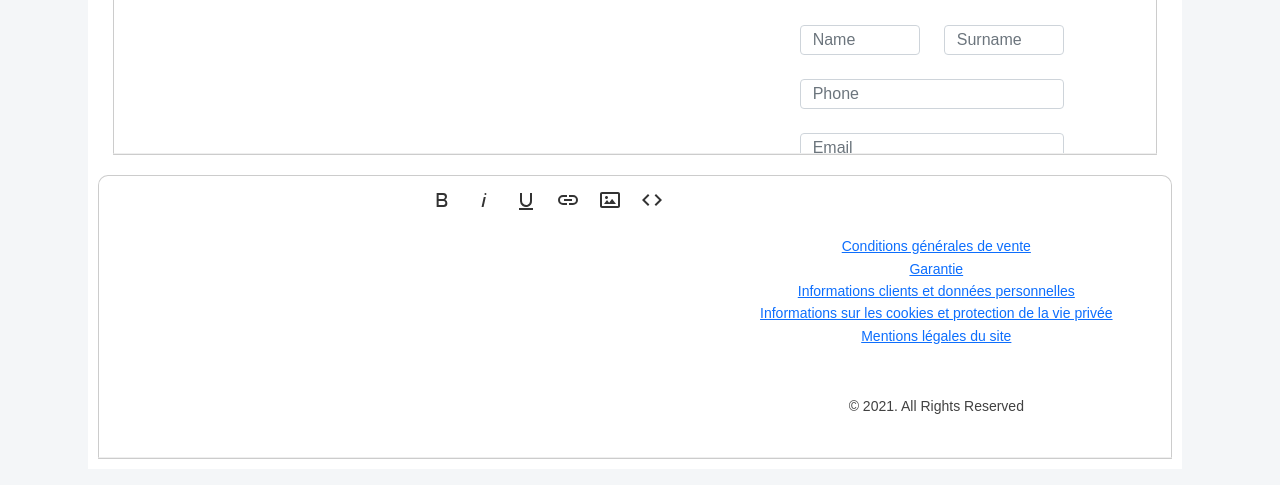
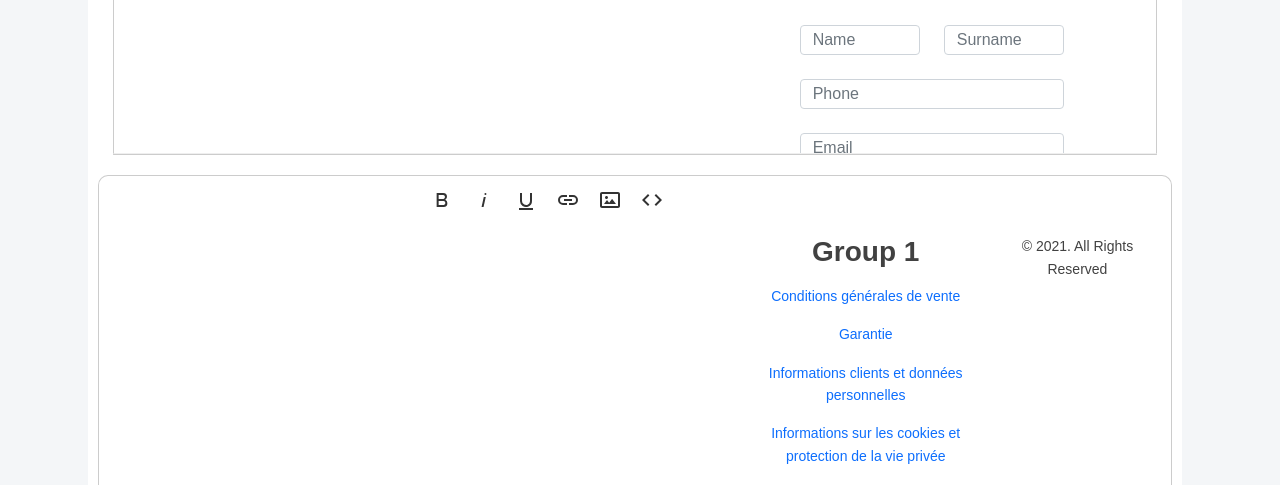
Before and after one commit to witocorp/landings-creator, a Yii app: template backend/views/landing/create.php in a window 1280 px wide. Shown: the part 6015-6500 px from the top of the page. Run offline with PHP 8.4 and a stand-in for Yii, Linux system fonts and the light colour scheme; the template is opened without the code that fills it, so the values that code supplies are empty; form fields are guessed from the names that the template uses; some libraries are stand-ins or nearby versions.

Commit message:
textos legales

```diff
--- a/backend/views/landing/_form.php
+++ b/backend/views/landing/_form.php
@@ -314,15 +314,22 @@ $this->registerJsFile("@web/editor/js/script.js", ['depends' => 'yii\web\JqueryA
         </main>
         <footer id="editF">
             <div class="container">
-              <div class="row align-items-top text-center text-md-left">
-                <a href="">Conditions générales de vente</a> <a href="">Garantie</a>  <a href="">Informations clients et données personnelles</a>  <a href="">Informations sur les cookies et protection de la vie privée</a>  <a href="">Mentions légales du site</a>
-              </div>
+                 <div class="row align-items-top text-center">
+                  <div class="col-12 col-sm-12 col-md-8 col-lg-8 text-sm-left">
+                    <h3><strong>Group 1</strong></h3>
+                    <nav class="nav flex-column">
+                      <a class="nav-link active" href="https://www.froala.com">Conditions générales de vente</a>
+                      <a class="nav-link" href="https://www.froala.com">Garantie</a>
+                      <a class="nav-link" href="https://www.froala.com">Informations clients et données personnelles</a>
+                      <a class="nav-link" href="https://www.froala.com">Informations sur les cookies et protection de la vie privée</a>
+                      <a class="nav-link" href="https://www.froala.com">Mentions légales du site</a>
+                    </nav>
+                  </div>
 
-              <div class="row mt-5">
-                <div class="col text-center">
-                  © 2021. All Rights Reserved
+                  <div class="col-12 col-md-4 col-lg-4 ml-auto text-lg-left mt-4 mt-lg-0">
+                    © 2021. All Rights Reserved
+                  </div>
                 </div>
-              </div>
             </div>
         </footer>
         <div class="modal" id="legalModal" tabindex="-1" aria-labelledby="legalModal" aria-hidden="true">
```
